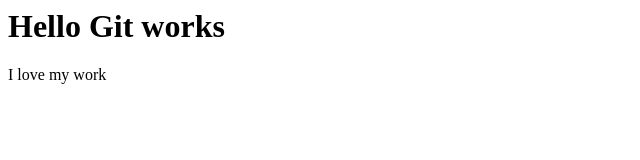
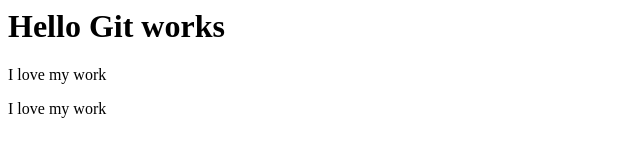
Before and after one commit to mahlatse077/demo-repo, a plain HTML site: page index.html in a window 1280 px wide. Shown: the whole page, without its empty margins (0-640 px from the left). Drawn offline with Linux system fonts and the light colour scheme.

Commit message:
update index.html
adding new codes

```diff
--- a/index.html
+++ b/index.html
@@ -3,3 +3,7 @@
 <div>
     <p>I love my work</p>
 </div>
+
+<div>
+    <p>I love my work</p>
+</div>
```
